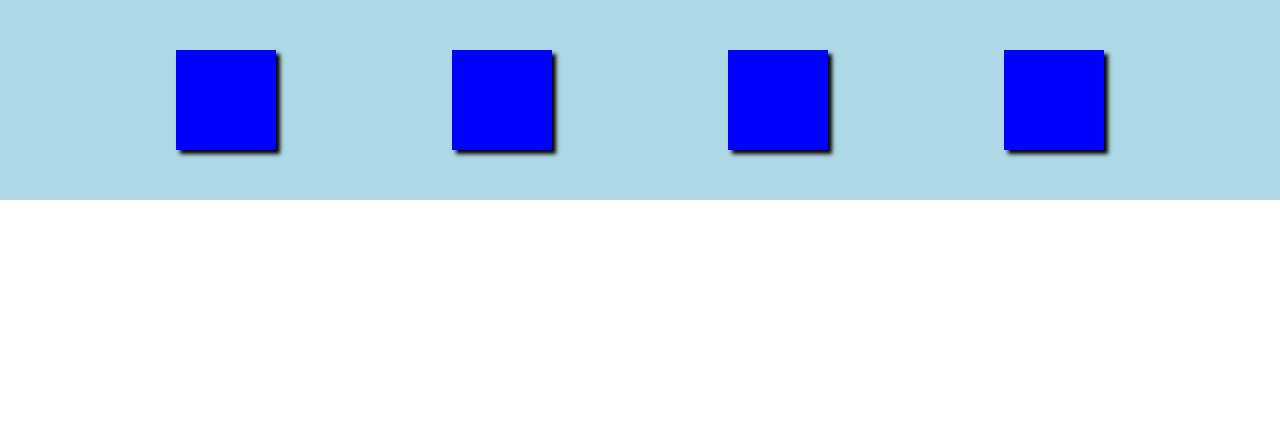
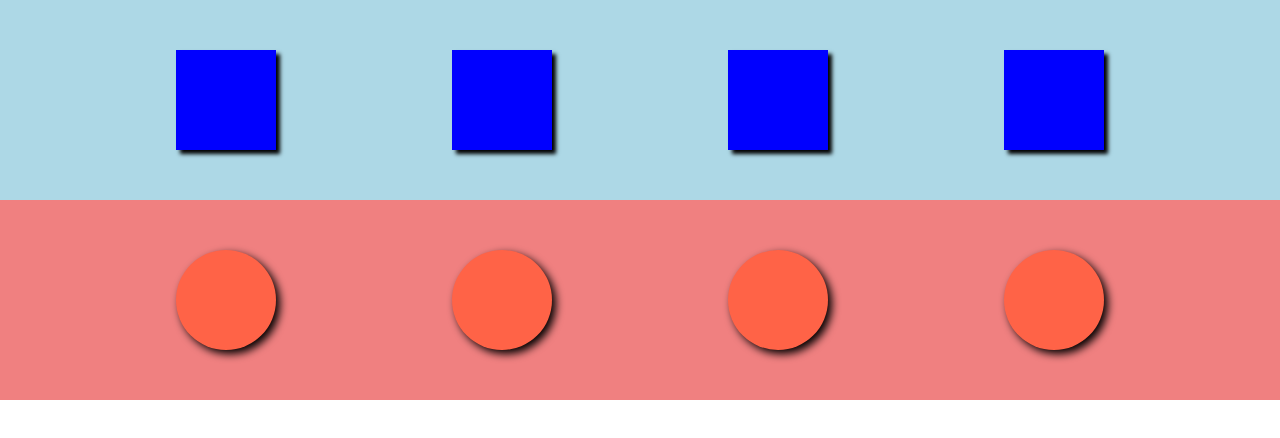
Before and after one commit to fernandoleonid/teste-git-ds1t, a plain HTML site: page index.html in a window 1280 px wide. Drawn offline with Linux system fonts and the light colour scheme.

Commit message:
circulos estilizados

```diff
--- a/style.css
+++ b/style.css
@@ -24,3 +24,18 @@ ul, ol, li{
     background-color:blue;
     box-shadow: 4px 4px 4px black;
 }
+.circulos {
+    width: 100vw;
+    height: 200px;
+    background-color: lightcoral;
+    display: flex;
+    justify-content: space-evenly;
+    align-items: center;
+}
+.circulos div {
+    width: 100px;
+    height: 100px;
+    background-color: tomato;
+    border-radius: 50%;
+    box-shadow: 4px 4px 8px black;
+}
```
